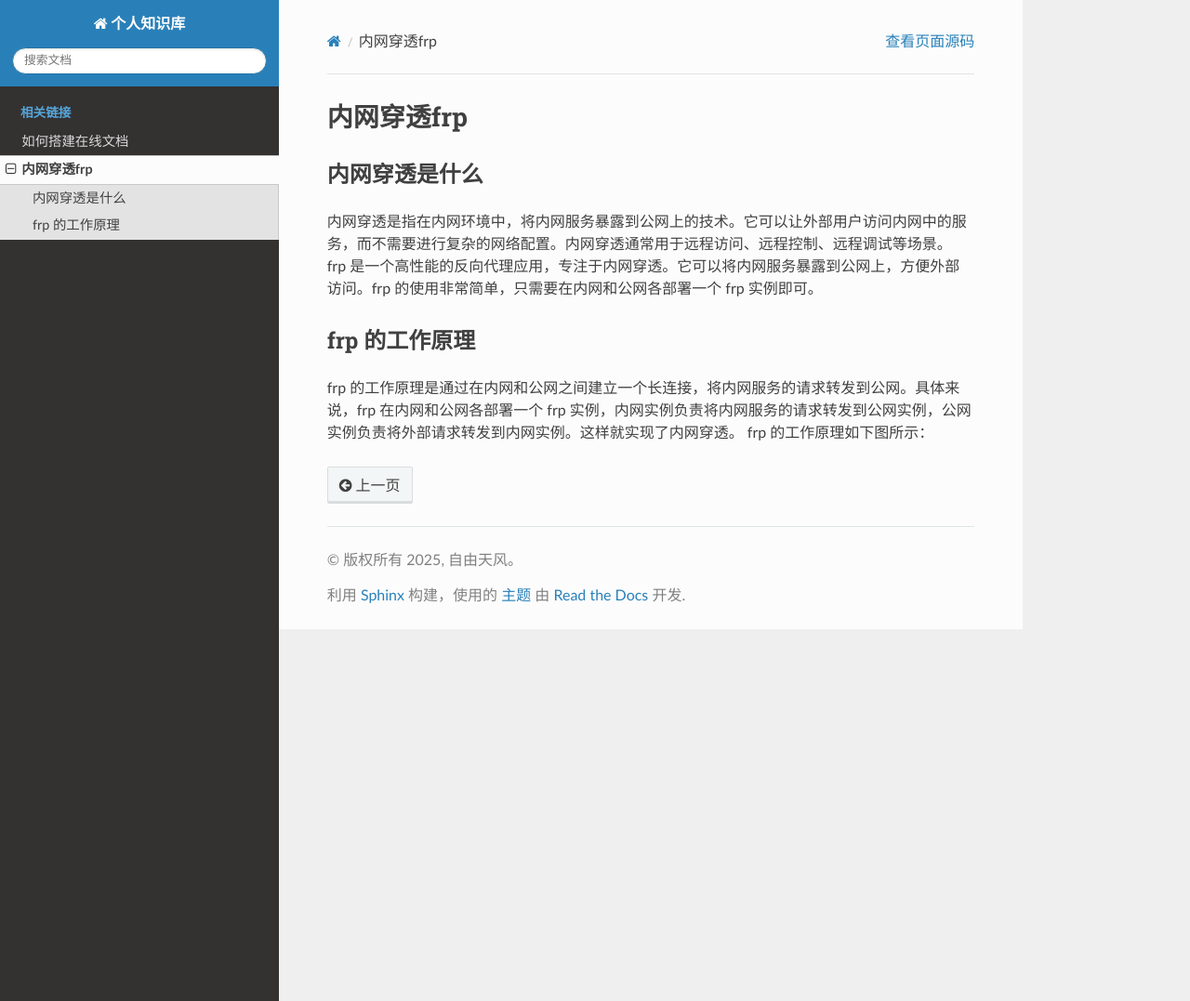
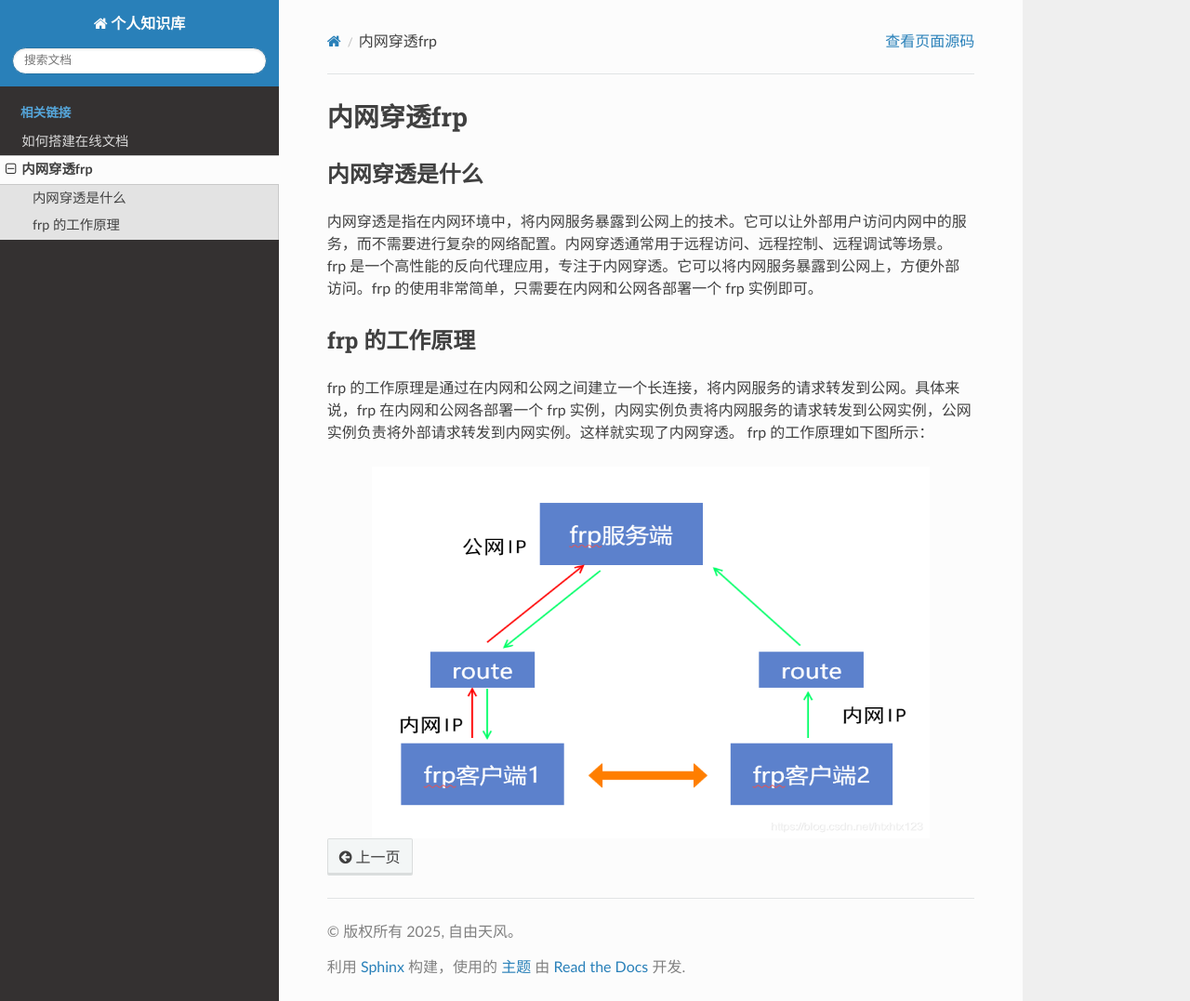
Before and after one commit to qiwanwan/online-documents, a Sphinx documentation site: the page built from source/how_to_use_frp.rst, in a window 1280 px wide and 1077 px high. Shown: the whole window at 93% size. Built offline with Sphinx 7.4.7 and the Read the Docs theme 3.1.0, drawn with Linux system fonts in a browser that asks for light colours.

Commit message:
update sphinx

```diff
--- a/source/how_to_use_frp.rst
+++ b/source/how_to_use_frp.rst
@@ -12,10 +12,9 @@
 frp 的工作原理是通过在内网和公网之间建立一个长连接，将内网服务的请求转发到公网。具体来说，frp 在内网和公网各部署一个 frp 实例，内网实例负责将内网服务的请求转发到公网实例，公网实例负责将外部请求转发到内网实例。这样就实现了内网穿透。
 frp 的工作原理如下图所示：
 
-.. image::
+.. image:: ../_static/frp_workflow.png
     :width: 600px
     :height: 400px
     :align: center
     :alt: frp 工作原理
     :scale: 100%
-    :target: _static/frp_workflow.png
```
